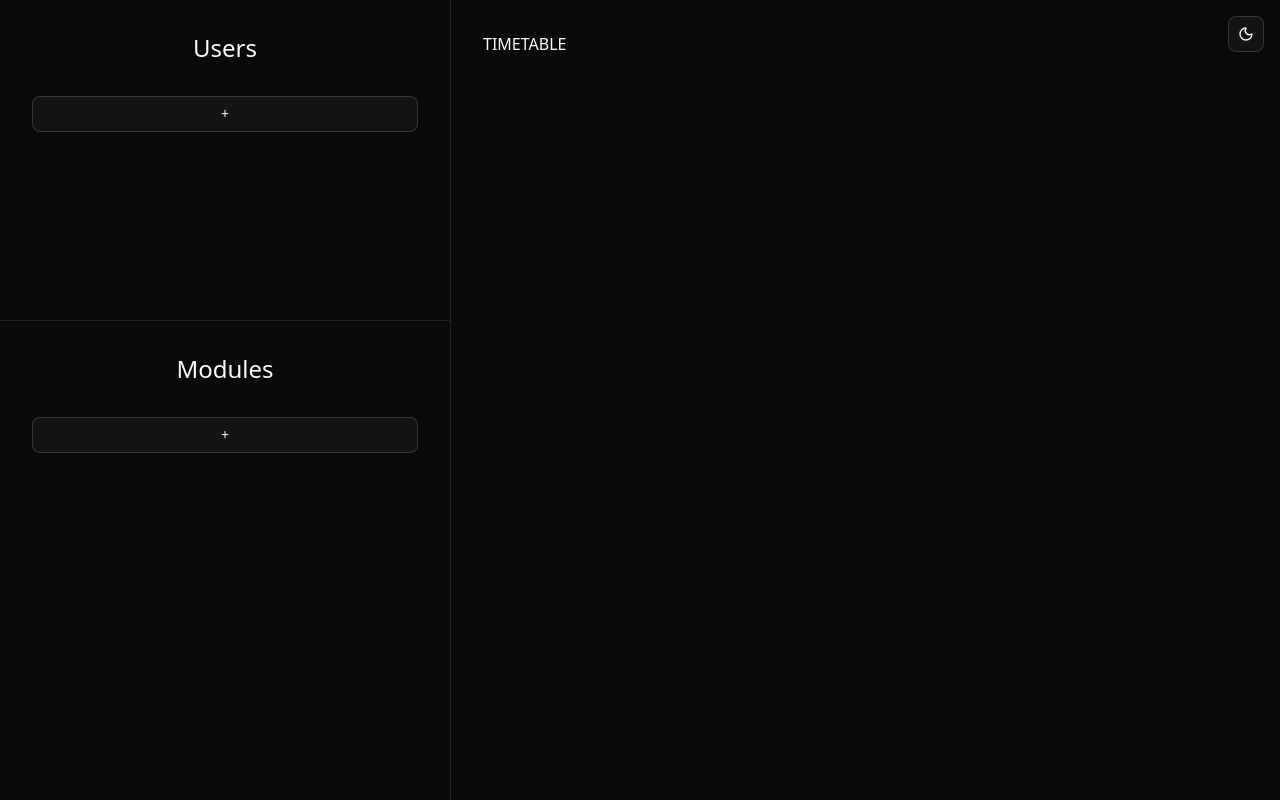
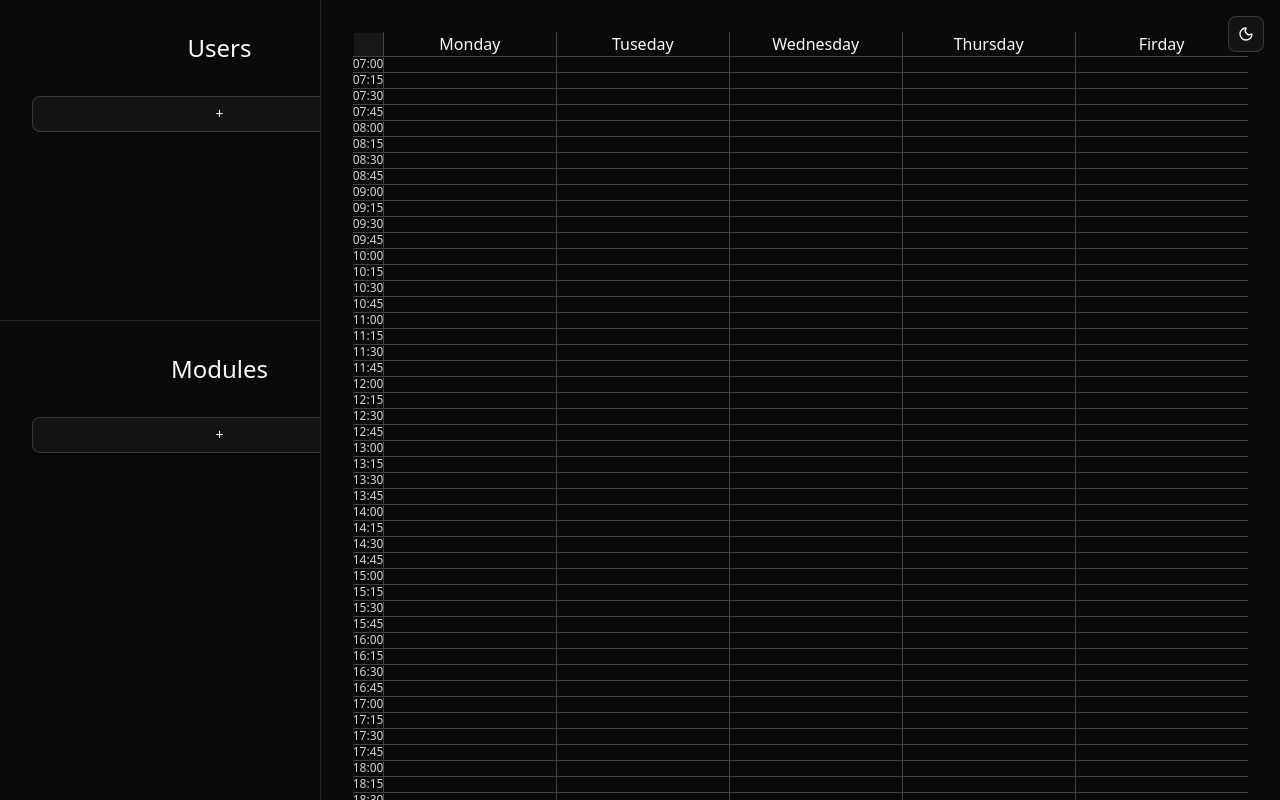
Before and after one commit to NilsGke/timetable-stack, a React (Vite) app: page / in a window 1280 px wide. Built offline with nearby package versions, Linux system fonts and the light colour scheme.

Commit message:
begin with timetable ui

```diff
--- a/src/App.tsx
+++ b/src/App.tsx
@@ -11,6 +11,7 @@ import { useModules } from "./hooks/useModules";
 import { Modules } from "./components/Modules";
 import { useEffect } from "react";
 import { setData } from "./helpers/localStorage";
+import { TimeTable } from "./components/TimeTable";
 
 function App() {
   const { users, addUser, updateUser, removeUser } = useUsers();
@@ -24,9 +25,9 @@ function App() {
       <div className="size-full relative">
         <DarkModeToggle className="top-4 right-4 absolute" />
         <ResizablePanelGroup direction="horizontal">
-          <ResizablePanel defaultSize={25} className="min-w-[450px]">
+          <ResizablePanel defaultSize={25} minSize={20}>
             <ResizablePanelGroup direction="vertical">
-              <ResizablePanel defaultSize={40}>
+              <ResizablePanel defaultSize={40} minSize={10}>
                 <Users
                   users={users}
                   updateUser={updateUser}
@@ -37,7 +38,7 @@ function App() {
 
               <ResizableHandle />
 
-              <ResizablePanel>
+              <ResizablePanel minSize={10}>
                 <Modules
                   modules={modules}
                   addModule={addModule}
@@ -51,7 +52,7 @@ function App() {
           <ResizableHandle />
 
           <ResizablePanel minSize={50}>
-            <div className="m-8">TIMETABLE</div>
+            <TimeTable />
           </ResizablePanel>
         </ResizablePanelGroup>
       </div>
--- a/src/components/Modules.tsx
+++ b/src/components/Modules.tsx
@@ -16,7 +16,7 @@ export function Modules({
       <h2 className="text-2xl text-center">Modules</h2>
       <div
         ref={parent}
-        className="max-h-full size-full flex gap-4 flex-col overflow-y-scroll"
+        className="max-h-full min-w-[375px] size-full flex gap-4 flex-col overflow-y-scroll"
       >
         {modules.map((module) => (
           <Module
--- a/src/components/TimeTable.tsx
+++ b/src/components/TimeTable.tsx
@@ -1,3 +1,73 @@
+import { CELL_COUNT, DAYS, SLOT_TIME, STARTING_TIME } from "@/constants";
+import { useEventUi } from "@/hooks/useEventUi";
+
 export function TimeTable() {
-  return <div>TimeTable</div>;
+  const { clickAreaRef, highlighterElement } = useEventUi();
+
+  return (
+    <div
+      className={
+        `p-8 grid grid-cols-[auto_repeat(5,1fr)] size-full ` +
+        `grid-rows-[repeat(${CELL_COUNT + 1},1fr)]`
+      }
+    >
+      {/* top row dates */}
+      {DAYS.map((day, index) => (
+        <div
+          key={day}
+          className="row-start-1 text-center"
+          style={{ gridColumnStart: index + 2 }}
+        >
+          {day}
+        </div>
+      ))}
+
+      {/* sidebar times */}
+      {Array.from({ length: CELL_COUNT }).map((_, index) => {
+        const hour = STARTING_TIME + Math.floor((SLOT_TIME * index) / 60);
+        const minute = (SLOT_TIME * index) % 60;
+        return (
+          <div
+            key={index}
+            className="col-start-1 w-full text-right text-xs dark:text-zinc-300 text-zinc-800"
+            style={{ gridRowStart: index + 2 }}
+          >
+            {hour < 10 ? "0" + hour : hour}:
+            {minute < 10 ? "0" + minute : minute}
+          </div>
+        );
+      })}
+
+      {/* horizontal dividers */}
+      {Array.from({ length: CELL_COUNT }).map((_, index) => (
+        <div
+          key={index}
+          className="bg-zinc-400 dark:bg-zinc-700 h-[.5px] col-start-1 col-end-7"
+          style={{ gridRowStart: index + 2 }}
+        />
+      ))}
+
+      {/* vertical dividers */}
+      {Array.from({ length: 5 }).map((_, index) => (
+        <div
+          key={index}
+          className="bg-zinc-400 dark:bg-zinc-700 w-[.5px] row-start-1"
+          style={{ gridColumnStart: index + 2, gridRowEnd: CELL_COUNT + 2 }}
+        />
+      ))}
+
+      {/* click area */}
+      <div
+        className="row-start-2 col-start-2 col-end-7"
+        style={{ gridRowEnd: CELL_COUNT + 2 }}
+        ref={clickAreaRef}
+      />
+
+      {/* highlighter element */}
+      <div
+        className="size-[calc(100%-1px)] bg-zinc-100 dark:bg-zinc-900 ml-px mt-px"
+        ref={highlighterElement}
+      />
+    </div>
+  );
 }
--- a/src/components/Users.tsx
+++ b/src/components/Users.tsx
@@ -16,7 +16,7 @@ export function Users({
       <h2 className="text-2xl text-center">Users</h2>
       <div
         ref={parent}
-        className="flex flex-col gap-4 overflow-y-scroll max-h-full"
+        className="flex min-w-[375px] flex-col gap-4 overflow-y-scroll max-h-full"
       >
         {users.map((user) => (
           <User
--- /dev/null
+++ b/src/constants.ts
@@ -0,0 +1,13 @@
+export const DAYS = [
+  "Monday",
+  "Tuseday",
+  "Wednesday",
+  "Thursday",
+  "Firday",
+] as const;
+export const STARTING_TIME = 7;
+export const ENDING_TIME = 22;
+export const HOUR_DIVISION = 4;
+export const CELL_COUNT = (ENDING_TIME - STARTING_TIME) * HOUR_DIVISION;
+export const SLOT_TIME = 60 / HOUR_DIVISION;
+export const PERIOD_DURATION = 90;
--- /dev/null
+++ b/src/hooks/useEventUi.ts
@@ -0,0 +1,48 @@
+import { CELL_COUNT } from "@/constants";
+import { useEffect, useRef } from "react";
+
+export const useEventUi = () => {
+  const clickAreaRef = useRef<HTMLDivElement>(null);
+  const highlighterRef = useRef<HTMLDivElement>(null);
+
+  const getMouseCell = (event: MouseEvent) => {
+    if (clickAreaRef.current === null) throw Error("click area is null");
+    const {
+      left: rectX,
+      top: rectY,
+      width: rectWidth,
+      height: rectHeight,
+    } = clickAreaRef.current.getBoundingClientRect();
+
+    const [mouseX, mouseY] = [event.clientX, event.clientY];
+
+    const deltaX = mouseX - rectX;
+    const deltaY = mouseY - rectY;
+
+    const percentageX = deltaX / rectWidth;
+    const percentageY = deltaY / rectHeight;
+
+    const cellX = Math.floor(percentageX * 5);
+    const cellY = Math.floor(percentageY * CELL_COUNT);
+
+    return { cellX, cellY };
+  };
+
+  useEffect(() => {
+    if (clickAreaRef.current === null) throw Error("click area is null");
+
+    const mouseDown = (event: MouseEvent) => {
+      getMouseCell(event);
+    };
+    const mouseMove = (event: MouseEvent) => {
+      if (highlighterRef.current === null) throw Error("highlighter is null");
+      const { cellX, cellY } = getMouseCell(event);
+      highlighterRef.current.style.gridColumnStart = (cellX + 2).toString();
+      highlighterRef.current.style.gridRowStart = (cellY + 2).toString();
+    };
+
+    clickAreaRef.current.addEventListener("mousedown", mouseDown);
+    clickAreaRef.current.addEventListener("mousemove", mouseMove);
+  }, []);
+  return { clickAreaRef, highlighterElement: highlighterRef };
+};
```
